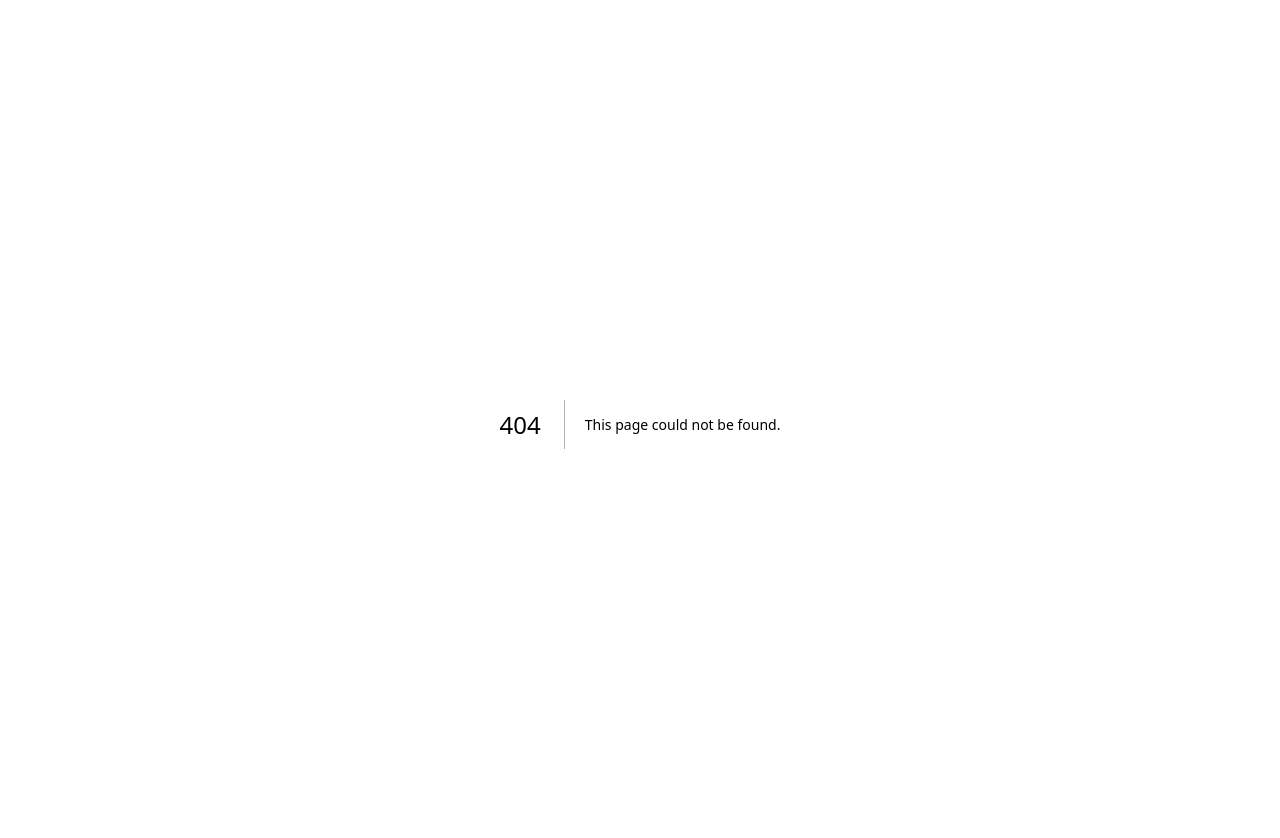
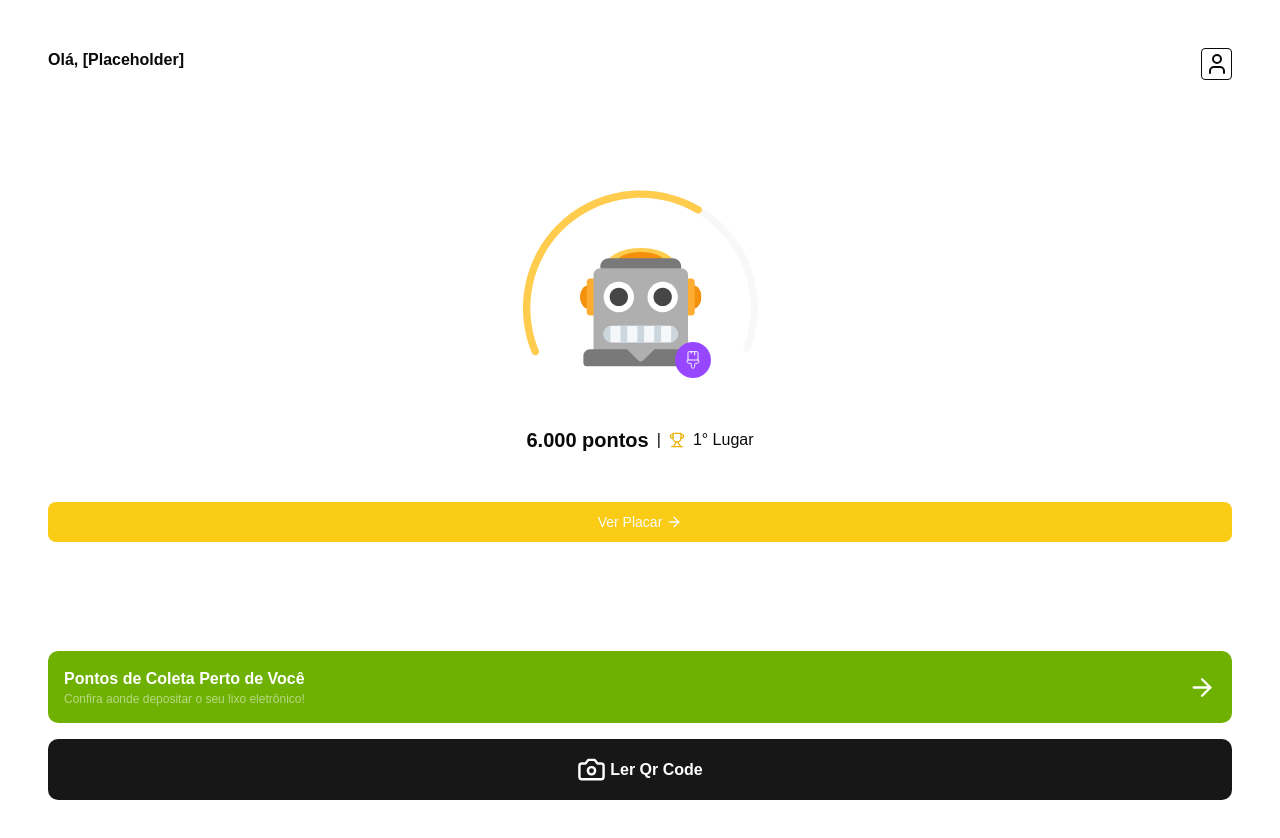
Before and after one commit to trigemitsus/greentech, a Next.js app: page /home in a window 1280 px wide. Before the commit this address had no page. Shown: the top 838 px of the page. Built offline with nearby package versions, Linux system fonts and the light colour scheme.

Commit message:
feat: add design in home

```diff
--- /dev/null
+++ b/src/app/home/page.tsx
@@ -0,0 +1,81 @@
+import { ArrowRight, CameraIcon, Trophy, User } from "lucide-react";
+import Link from "next/link";
+
+export default function Home() {
+    return (
+        <main className="flex flex-col min-h-screen gap-4 p-6 items-center">
+            <div className="flex gap-3 w-full font-semibold text-base">
+                <h1 className="w-full">Olá, [Placeholder]</h1>
+                <div className="flex justify-center items-center border border-foreground rounded w-8 h-8">
+                    <User width={24} height={24} />
+                </div>
+            </div>
+
+            <div className="flex flex-col items-center justify-center gap-12 w-full grow">
+                <svg width="235" height="188" viewBox="0 0 235 188" fill="none" xmlns="http://www.w3.org/2000/svg">
+                    <g clip-path="url(#clip0_13_80)">
+                        <path d="M170.062 118.75C174.722 118.75 178.5 113.461 178.5 106.938C178.5 100.414 174.722 95.125 170.062 95.125C165.403 95.125 161.625 100.414 161.625 106.938C161.625 113.461 165.403 118.75 170.062 118.75Z" fill="#F4900C" />
+                        <path d="M65.4375 118.75C70.0974 118.75 73.875 113.461 73.875 106.938C73.875 100.414 70.0974 95.125 65.4375 95.125C60.7776 95.125 57 100.414 57 106.938C57 113.461 60.7776 118.75 65.4375 118.75Z" fill="#F4900C" />
+                        <path d="M171.75 122.125C171.75 123.991 170.241 125.5 168.375 125.5H158.25C156.384 125.5 154.875 123.991 154.875 122.125V91.75C154.875 89.887 156.384 88.375 158.25 88.375H168.375C170.241 88.375 171.75 89.887 171.75 91.75V122.125ZM80.625 122.125C80.625 123.991 79.113 125.5 77.25 125.5H67.125C65.262 125.5 63.75 123.991 63.75 122.125V91.75C63.75 89.887 65.262 88.375 67.125 88.375H77.25C79.113 88.375 80.625 89.887 80.625 91.75V122.125Z" fill="#FFAC33" />
+                        <path d="M151.5 74.875C151.5 84.1934 136.387 88.375 117.75 88.375C99.1099 88.375 84 84.1934 84 74.875C84 65.5566 99.1099 58 117.75 58C136.387 58 151.5 65.5566 151.5 74.875Z" fill="#FFCC4D" />
+                        <path d="M141.375 71.7801C141.375 77.2173 130.794 81.625 117.75 81.625C104.702 81.625 94.125 77.2173 94.125 71.7801C94.125 66.343 104.702 61.9352 117.75 61.9352C130.794 61.9352 141.375 66.343 141.375 71.7801Z" fill="#F4900C" />
+                        <path d="M158.25 76.5625C158.25 81.2234 154.473 81.625 149.812 81.625H85.6875C81.0266 81.625 77.25 81.2234 77.25 76.5625C77.25 71.9016 81.0266 68.125 85.6875 68.125H149.812C154.473 68.125 158.25 71.9016 158.25 76.5625Z" fill="#797979" />
+                        <path d="M158.25 78.25H77.25C73.524 78.25 70.5 81.274 70.5 85V172.75H165V85C165 81.274 161.976 78.25 158.25 78.25Z" fill="#AFAFAF" />
+                        <path d="M175.125 169.375V166C175.125 162.274 172.101 159.25 168.375 159.25H131.49L120.136 170.603C118.816 171.923 116.683 171.923 115.364 170.603L104.01 159.25H67.125C63.399 159.25 60.375 162.274 60.375 166V169.375C60.375 173.101 60.024 176.125 63.75 176.125H171.75C175.476 176.125 175.125 173.101 175.125 169.375Z" fill="#797979" />
+                        <path d="M139.688 122.125C148.075 122.125 154.875 115.325 154.875 106.938C154.875 98.5497 148.075 91.75 139.688 91.75C131.3 91.75 124.5 98.5497 124.5 106.938C124.5 115.325 131.3 122.125 139.688 122.125Z" fill="white" />
+                        <path d="M139.687 116.121C144.759 116.121 148.871 112.009 148.871 106.937C148.871 101.866 144.759 97.7541 139.687 97.7541C134.616 97.7541 130.504 101.866 130.504 106.937C130.504 112.009 134.616 116.121 139.687 116.121Z" fill="#464646" />
+                        <path d="M95.8125 122.125C104.2 122.125 111 115.325 111 106.938C111 98.5497 104.2 91.75 95.8125 91.75C87.4247 91.75 80.625 98.5497 80.625 106.938C80.625 115.325 87.4247 122.125 95.8125 122.125Z" fill="white" />
+                        <path d="M154.875 144.062C154.875 148.723 151.098 152.5 146.438 152.5H89.0625C84.4016 152.5 80.625 148.723 80.625 144.062C80.625 139.402 84.4016 135.625 89.0625 135.625H146.438C151.098 135.625 154.875 139.402 154.875 144.062Z" fill="#F5F8FA" />
+                        <path d="M114.375 135.625H121.125V152.5H114.375V135.625ZM97.5 135.625H104.25V152.5H97.5V135.625ZM131.25 135.625H138V152.5H131.25V135.625ZM80.625 144.062C80.625 148.146 83.5241 151.548 87.375 152.331V135.794C83.5241 136.577 80.625 139.979 80.625 144.062ZM148.125 135.794V152.328C151.976 151.545 154.875 148.143 154.875 144.059C154.875 139.975 151.976 136.577 148.125 135.794Z" fill="#CCD6DD" />
+                        <path d="M95.8125 116.121C100.884 116.121 104.996 112.009 104.996 106.937C104.996 101.866 100.884 97.7541 95.8125 97.7541C90.7406 97.7541 86.6291 101.866 86.6291 106.937C86.6291 112.009 90.7406 116.121 95.8125 116.121Z" fill="#464646" />
+                    </g>
+                    <rect x="152" y="152" width="36" height="36" rx="18" fill="#9747FF" />
+                    <path d="M168.333 161.667V163.333M171.667 161.667V165M175 170V162.5C175 162.279 174.912 162.067 174.756 161.911C174.6 161.754 174.388 161.667 174.167 161.667H165.833C165.612 161.667 165.4 161.754 165.244 161.911C165.088 162.067 165 162.279 165 162.5V170M175 170H165M175 170C175.221 170 175.433 170.088 175.589 170.244C175.746 170.4 175.833 170.612 175.833 170.833V171.667C175.833 172.109 175.658 172.533 175.345 172.845C175.033 173.158 174.609 173.333 174.167 173.333H172.5C172.279 173.333 172.067 173.421 171.911 173.577C171.754 173.734 171.667 173.946 171.667 174.167V176.583C171.667 177.025 171.491 177.449 171.179 177.762C170.866 178.074 170.442 178.25 170 178.25C169.558 178.25 169.134 178.074 168.822 177.762C168.509 177.449 168.333 177.025 168.333 176.583V174.167C168.333 173.946 168.246 173.734 168.089 173.577C167.933 173.421 167.721 173.333 167.5 173.333H165.833C165.391 173.333 164.967 173.158 164.655 172.845C164.342 172.533 164.167 172.109 164.167 171.667V170.833C164.167 170.612 164.254 170.4 164.411 170.244C164.567 170.088 164.779 170 165 170" stroke="#F8FAFC" stroke-linecap="round" stroke-linejoin="round" />
+                    <path d="M222.667 161.573C224.536 162.348 226.685 161.462 227.401 159.569C233.863 142.487 236.259 124.116 234.377 105.915C232.369 86.4988 225.556 67.8885 214.553 51.7654C203.549 35.6423 188.703 22.5146 171.354 13.568C154.005 4.62151 134.7 0.138094 115.184 0.522825C95.668 0.907556 76.5552 6.14831 59.5723 15.7716C42.5895 25.395 28.2716 39.0977 17.9123 55.6419C7.55292 72.1861 1.47846 91.0505 0.237635 110.531C-0.92548 128.791 2.19295 147.054 9.32269 163.869C10.1126 165.731 12.2948 166.532 14.1321 165.684C15.9695 164.837 16.7659 162.662 15.9798 160.798C9.35779 145.09 6.46462 128.042 7.55035 110.997C8.71379 92.7311 14.4094 75.0431 24.1228 59.5307C33.8361 44.0182 47.261 31.17 63.1848 22.1468C79.1086 13.1236 97.0295 8.20967 115.329 7.84893C133.628 7.48819 151.728 11.692 167.995 20.0806C184.262 28.4692 198.183 40.7783 208.5 55.8959C218.817 71.0135 225.206 88.4633 227.088 106.669C228.845 123.658 226.626 140.806 220.628 156.763C219.916 158.657 220.798 160.799 222.667 161.573Z" fill="#D9D9D9" fill-opacity="0.2" />
+                    <path d="M178.358 21.7969C179.439 20.0869 178.932 17.8182 177.19 16.7903C156.52 4.59976 132.583 -0.984899 108.597 0.83778C83.3914 2.75312 59.4756 12.746 40.4003 29.3327C21.325 45.9194 8.10738 68.2156 2.70985 92.9107C-2.42656 116.411 -0.220586 140.892 8.98098 163.054C9.75687 164.923 11.9332 165.74 13.7768 164.906C15.6205 164.072 16.4331 161.904 15.6611 160.033C7.10678 139.309 5.06859 116.436 9.86839 94.4754C14.9293 71.3202 27.3227 50.4145 45.2084 34.8622C63.0941 19.3098 85.5185 9.94014 109.152 8.14425C131.566 6.44102 153.935 11.6363 173.27 22.986C175.015 24.0104 177.276 23.5069 178.358 21.7969Z" fill="#FFCC4D" />
+                    <defs>
+                        <clipPath id="clip0_13_80">
+                            <rect width="121.5" height="121.5" fill="white" transform="translate(57 58)" />
+                        </clipPath>
+                    </defs>
+                </svg>
+
+                <div className="flex items-center justify-center gap-2">
+                    <span className="text-xl font-semibold">6.000 pontos</span>
+                    <span>|</span>
+                    <div className="flex items-center justify-center gap-2">
+                        <Trophy width={16} height={16} className="text-yellow-500" />
+                        <span>1° Lugar</span>
+                    </div>
+                </div>
+
+                <button type="button" className="w-full flex items-center justify-center gap-1 px-3 py-2 rounded-lg bg-yellow-400">
+                    <span className="text-primary-foreground font-medium leading-6 text-sm">Ver Placar</span>
+                    <ArrowRight width={16} height={16} className="text-primary-foreground" />
+                </button>
+            </div>
+
+            <Link href={'/map'} className="w-full">
+                <button type="button" className="w-full p-4 flex items-center justify-center gap-1 rounded-[10px] bg-[#6EB102]">
+                    <div className="gap-[2px] w-full">
+                        <h2 className="text-start text-base font-semibold text-white">
+                            Pontos de Coleta Perto de Você
+                        </h2>
+                        <p className="w-full text-start text-white opacity-50 text-xs">Confira aonde depositar o seu lixo eletrônico!</p>
+                    </div>
+
+                    <ArrowRight width={29} height={29} className="text-white" />
+                </button>
+            </Link>
+
+            <Link href={'/scanner'} className="w-full">
+                <button type="button" className="w-full p-4 flex items-center justify-center gap-1 rounded-[10px] bg-primary">
+                    <CameraIcon width={29} height={29} className="text-white" />
+                    <h2 className="text-start text-base font-semibold text-white">
+                        Ler Qr Code
+                    </h2>
+                </button>
+            </Link>
+        </main>
+    );
+}
```
